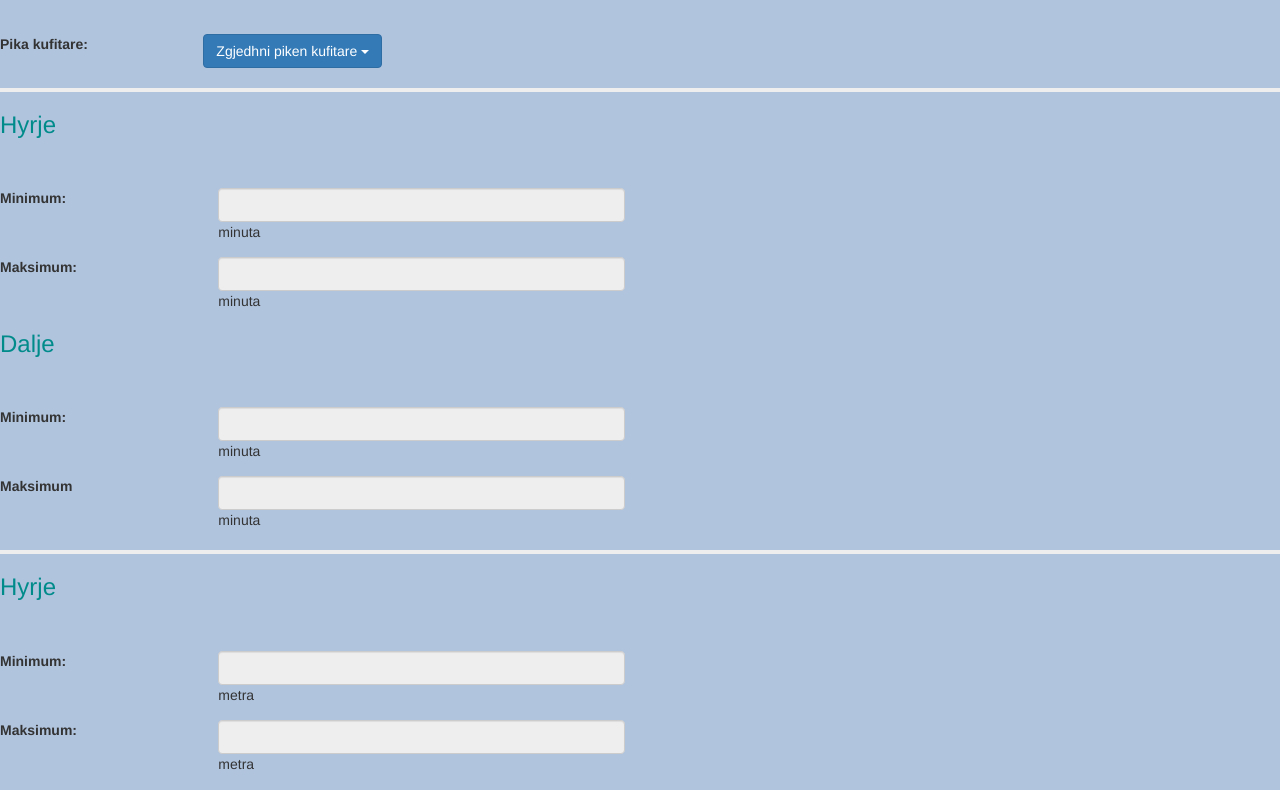
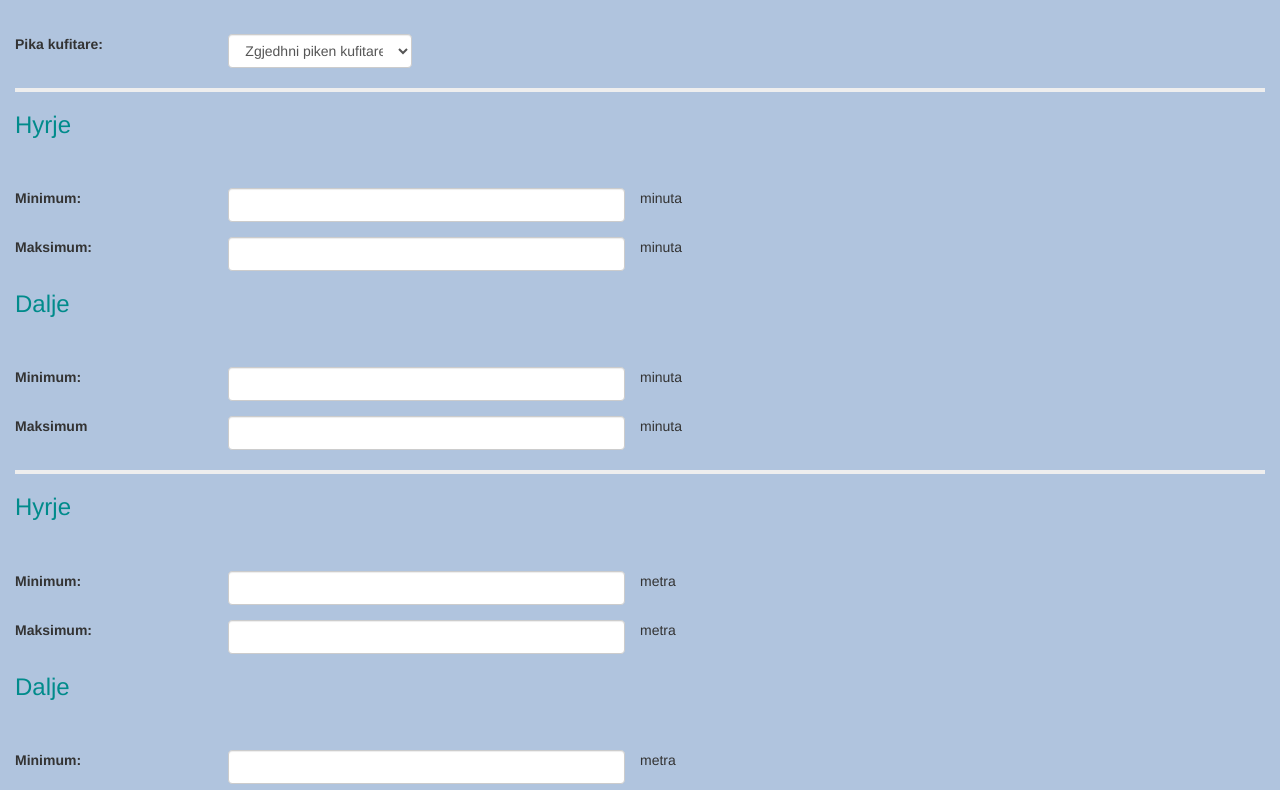
Before and after one commit to ErzaCocaj/techstitution, a plain HTML site: page index.html in a window 1280 px wide. Shown: the part 76-866 px from the top of the page. Drawn offline with Linux system fonts and the light colour scheme.

Commit message:
changed form

```diff
--- a/index.html
+++ b/index.html
@@ -26,49 +26,52 @@ hr{
 </style>
 </head>
 <body>
-
+<div class="container-fluid">
 <h1>Forma per regjistrimin e pikave kufitare</h1><br><br>
 
-<form class="form-horizontal">
+<form class="form-horizontal" id="border-wait-form">
 
-<div class ="form-group">
+<div class ="form-group form-style-group">
 
 <label  class="col-sm-2" for="pika-kufitare">Pika kufitare:</label>
- <div class="dropdown">
-     <button class="btn btn-primary dropdown-toggle" type="button" data-toggle="dropdown" >Zgjedhni piken kufitare
-      <span class="caret"></span></button>
-      <ul class="dropdown-menu">
-        <li><a href="#"Vërmicë</a></li>
-        <li><a href="#">Qafë e Prushit</a></li>
-        <li><a href="#">Qafë e Morinës</a></li>
-	    <li><a href="#">Kullë</a></li>
-	    <li><a href="#">Bërnjak</a></li>
-	    <li><a href="#">Jarinje</a></li>
-	    <li><a href="#">Merdarë</a></li>
-	    <li><a href="#">Mutivodë</a></li>
-	    <li><a href="#">Dheu i Bardhë</a></li>
-	    <li><a href="#">Muçibabë</a></li>
-	    <li><a href="#">Hani i Elezit</a></li>
-	    <li><a href="#">Glloboqicë</a></li>
-     </ul>
+ <div class="col-sm-2">
+     <select class="form-control" name="zgjedh-piken-kufitare" id="pika-kufitare" >
+
+	  <option disabled selected> Zgjedhni piken kufitare</option>
+        <option value="vermice">Vërmice</option>
+        <option value="qafe-e-prushit">Qafe e Prushit</option>
+		<option value="qafa-e-morines">Qafa e Morinës</option>
+		<option value="kulle">Kulle</option>
+	    <option value="bernjak">Bërnjak</option>
+        <option value="jarinje">Jarinje</option>
+        <option value="merdarë">Merdarë</option>
+        <option value="mutivode">Mutivodë</option>
+        <option value="dheu-i-bardhe">Dheu i Bardhë</option>
+        <option value="mucibabe">Muçibabë</option>
+        <option value="hani-i-elezit">Hani i Elezit</option>
+        <option value="glloboqice">Glloboqicë</option>
+
+  </select>
   </div>
 </div>
 <hr>
 
 <h3>Hyrje</h3><br /><br />
 <div class="form-group">
-    <label class="col-sm-2" for="hyrje-min"> Minimum:</label>
+    <label class="col-sm-2" for="hyrje-min-minuta"> Minimum:</label>
 	<div class="col-sm-4">
-    <input type="text" class="form-control" id="hyrje-min" readonly>minuta
+    <input type="text" class="form-control" name="hyrje-min-minuta" id="hyrje-min-minuta" >
 	</div>
+	<span>minuta</span>
 
 </div>
 
 <div class="form-group">
-    <label  class="col-sm-2" for="hyrje-max"> Maksimum: </label>
+    <label  class="col-sm-2" for="hyrje-max-minuta"> Maksimum: </label>
 	<div class="col-sm-4">
-     <input type="text" class="form-control" id="hyrje-max" readonly>minuta
+     <input type="text"  class ="form-control" name="hyrje-max-minuta" id="hyrje-max-minuta">
 	</div>
+	<span>minuta</span>
 </div>
 
 
@@ -76,55 +79,61 @@ hr{
 <h3>Dalje</h3><br><br>
 
 <div class="form-group">
-<label class="col-sm-2" for="dalje-min">Minimum:</label>
+<label class="col-sm-2" for="dalje-min-minuta">Minimum:</label>
  <div class="col-sm-4">
-<input type="text" class="form-control" id="dalje-min" readonly>minuta
+<input type="text" class="form-control" name="dalje-min-minuta" id="dalje-min-minuta">
 </div>
+<span>minuta</span>
 </div>
 
 <div class="form-group">
-<label  class="col-sm-2" for="dalje-max">Maksimum</label>
+<label  class="col-sm-2" for="dalje-max-minuta">Maksimum</label>
 <div class="col-sm-4">
-<input type="text" class="form-control" id="dalje-max" readonly>minuta
+<input type="text" class="form-control" name="dalje-max-minuta" id="dalje-max-minuta">
 </div>
+<span>minuta</span>
 </div>
 <hr>
 <h3>Hyrje</h3><br><br>
 <div class="form-group">
-<label class="col-sm-2" for="hyrje-min1">Minimum:</label>
+<label class="col-sm-2" for="hyrje-min-metra">Minimum:</label>
 <div class="col-sm-4">
-<input type="text" class="form-control" id="hyrje-min1" readonly>metra
+<input type="text" class="form-control"  name="hyrje-min-metra" id="hyrje-min-metra">
 </div>
+<span>metra</span>
 </div>
 
 <div class="form-group">
-<label class="col-sm-2" for="hyrje-max1">Maksimum:</label>
+<label class="col-sm-2" for="hyrje-max-metra">Maksimum:</label>
 <div class="col-sm-4">
-<input type="text" class="form-control" id="hyrje-max1" readonly>metra
+<input type="text" class="form-control" name="hyrje-max-metra" id="hyrje-max-metra">
 </div>
+<span>metra</span>
 </div>
 
 <h3>Dalje</h3><br><br>
 
 <div class="form-group">
-<label class="col-sm-2" for="dalje-min1">Minimum:</label>
+<label class="col-sm-2" for="dalje-min-metra">Minimum:</label>
 <div class="col-sm-4">
-<input type="text" class="form-control" id="dalje-min1" readonly >metra
+<input type="text" class="form-control" name="dalje-min-metra" id="dalje-min-metra">
 </div>
+<span>metra</span>
 </div>
 
 <div class="form-group">
-<label class="col-sm-2" for="dalje-max1">Maksimum:</label>
+<label class="col-sm-2" for="dalje-max-metra">Maksimum:</label>
 <div class="col-sm-4">
-<input type="text" class="form-control" id="dalje-max1" readonly>metra
+<input type="text" class="form-control" name="dalje-max-metra" id="dalje-max-metra">
 </div>
+<span>metra</span>
 </div>
 <hr>
 
- <button type="button" class="btn btn-primary btn-lg">Dergo</button>
+ <button type="submit" class="btn btn-primary btn-lg">Dergo</button>
  <button type="button" class="btn btn-primary btn-lg">Fshij</button>
 
 </form>
-
+</div>
 </body>
 </html>
--- a/js/script.js
+++ b/js/script.js
@@ -1,15 +1,26 @@
-console.log(5+6);
-console.log("hello world");
-function consoleName(name)
-{
-	console.log("Emri im eshte",name);
+$(document).ready(function(){
 
-}
-consoleName();
+	console.log("Dom is ready!");
+$( '#border-wait-form').submit(function(event){
+	event.preventDefault();
+	var pikaKufitare= $('#pika-kufitare').val();
+	//hyrje-dalje ne minuta
+	var hyrjeMinMinuta=$('#hyrje-min-minuta').val();
+	var hyrjeMaxMinuta=$('#hyrje-max-minuta').val();
+	var daljeMinMinuta=$('#dalje-min-minuta').val();
+	var daljeMaxMinuta=$('#dalje-max-minuta').val();
+	//hyrje-dalje ne metra
+	var hyrjeMinMetra=$('#hyrje-min-metra').val();
+	var hyrjeMaxMetra=$('#hyrje-max-metra').val();
+	var daljeMinMetra=$('#dalje-min-metra').val();
+	var daljeMaxMetra=$('#dalje-max-metra').val();
 
-function consoleSum( number1,number2)
-{
-	console.log(number1+number2);
 
-}
-consoleSum(2,6);
+
+	console.log("Pika kufitare: ",pikaKufitare,"Hyrje min: ",hyrjeMinMinuta, "Hyrje max :" ,hyrjeMaxMinuta,"Dalje min:",daljeMinMinuta,
+	"Dalje max", daljeMaxMinuta);
+	console.log("Hyrje min: ",hyrjeMinMetra, "Hyrje max :", hyrjeMaxMetra,"Dalje min:",daljeMinMetra,
+	"Dalje max", daljeMaxMetra);
+
+});
+});
```
